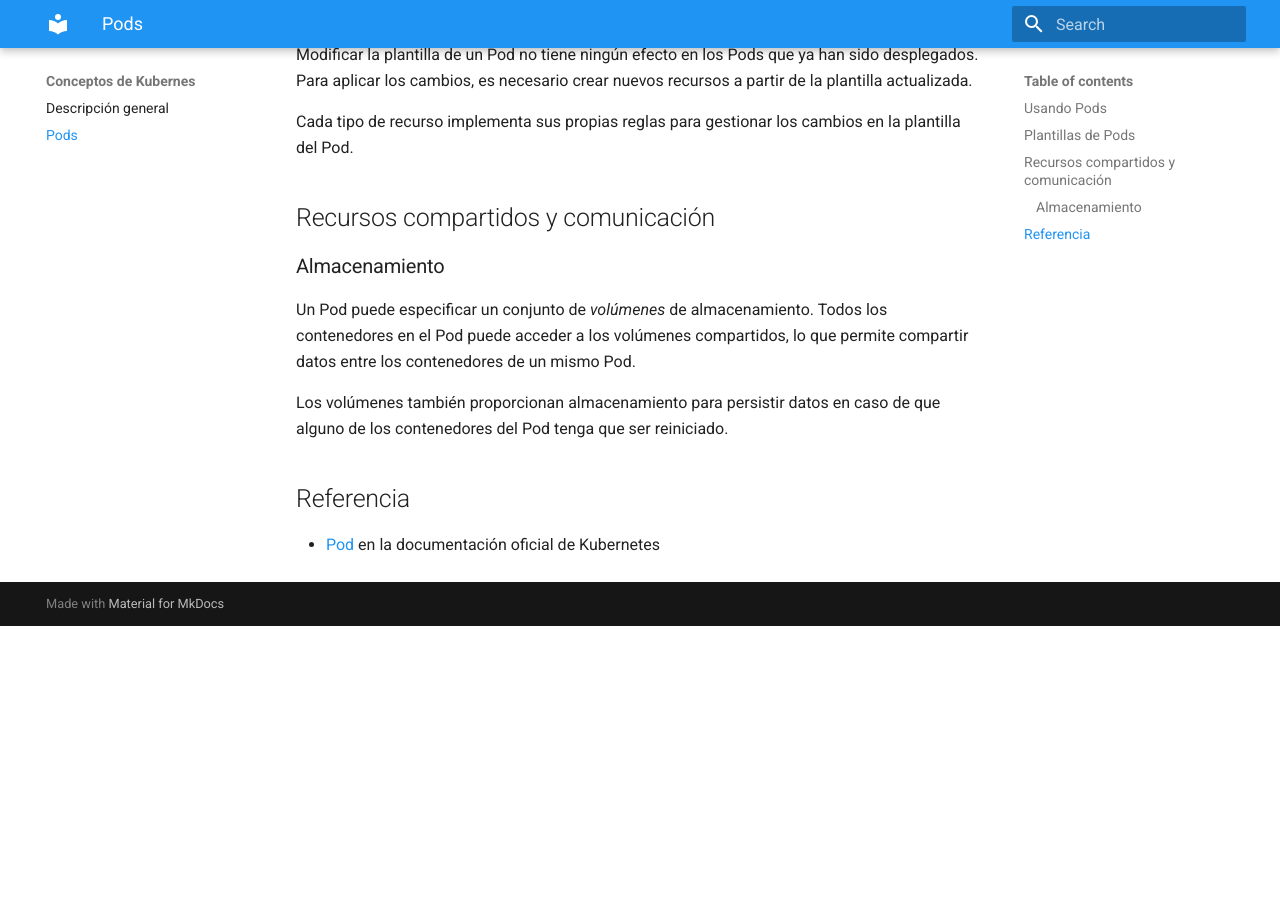
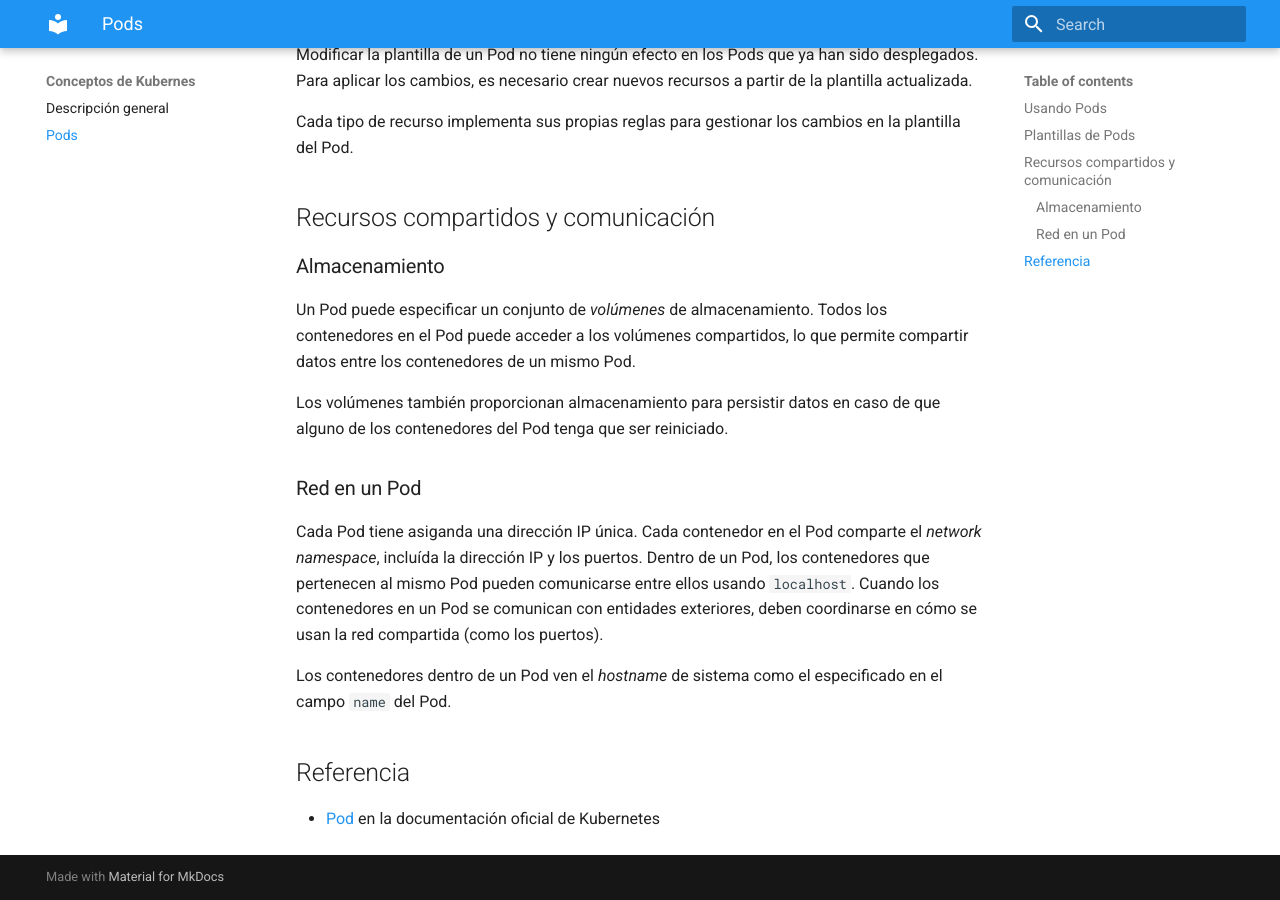
Before and after one commit to onthedock/k8s-devops, an MkDocs documentation site: the page built from docs/kubernetes/pod.md, in a window 1280 px wide and 900 px high, scrolled down 1566 px. Built offline with MkDocs 1.6.1 and Material for MkDocs 9.7.7, drawn with Linux system fonts in a browser that asks for light colours; before the commit the page ends 2192 px from its top, so only the background shows below that.

Commit message:
Pod: networking

```diff
--- a/docs/kubernetes/pod.md
+++ b/docs/kubernetes/pod.md
@@ -63,6 +63,12 @@ Un Pod puede especificar un conjunto de *volúmenes* de almacenamiento. Todos lo
 
 Los volúmenes también proporcionan almacenamiento para persistir datos en caso de que alguno de los contenedores del Pod tenga que ser reiniciado.
 
+### Red en un Pod
+
+Cada Pod tiene asiganda una dirección IP única. Cada contenedor en el Pod comparte el *network namespace*, incluída la dirección IP y los puertos. Dentro de un Pod, los contenedores que pertenecen al mismo Pod pueden comunicarse entre ellos usando `localhost`. Cuando los contenedores en un Pod se comunican con entidades exteriores, deben coordinarse en cómo se usan la red compartida (como los puertos).
+
+Los contenedores dentro de un Pod ven el *hostname* de sistema como el especificado en el campo `name` del Pod.
+
 ## Referencia
 
 - [Pod](https://kubernetes.io/docs/concepts/workloads/pods/) en la documentación oficial de Kubernetes
```
